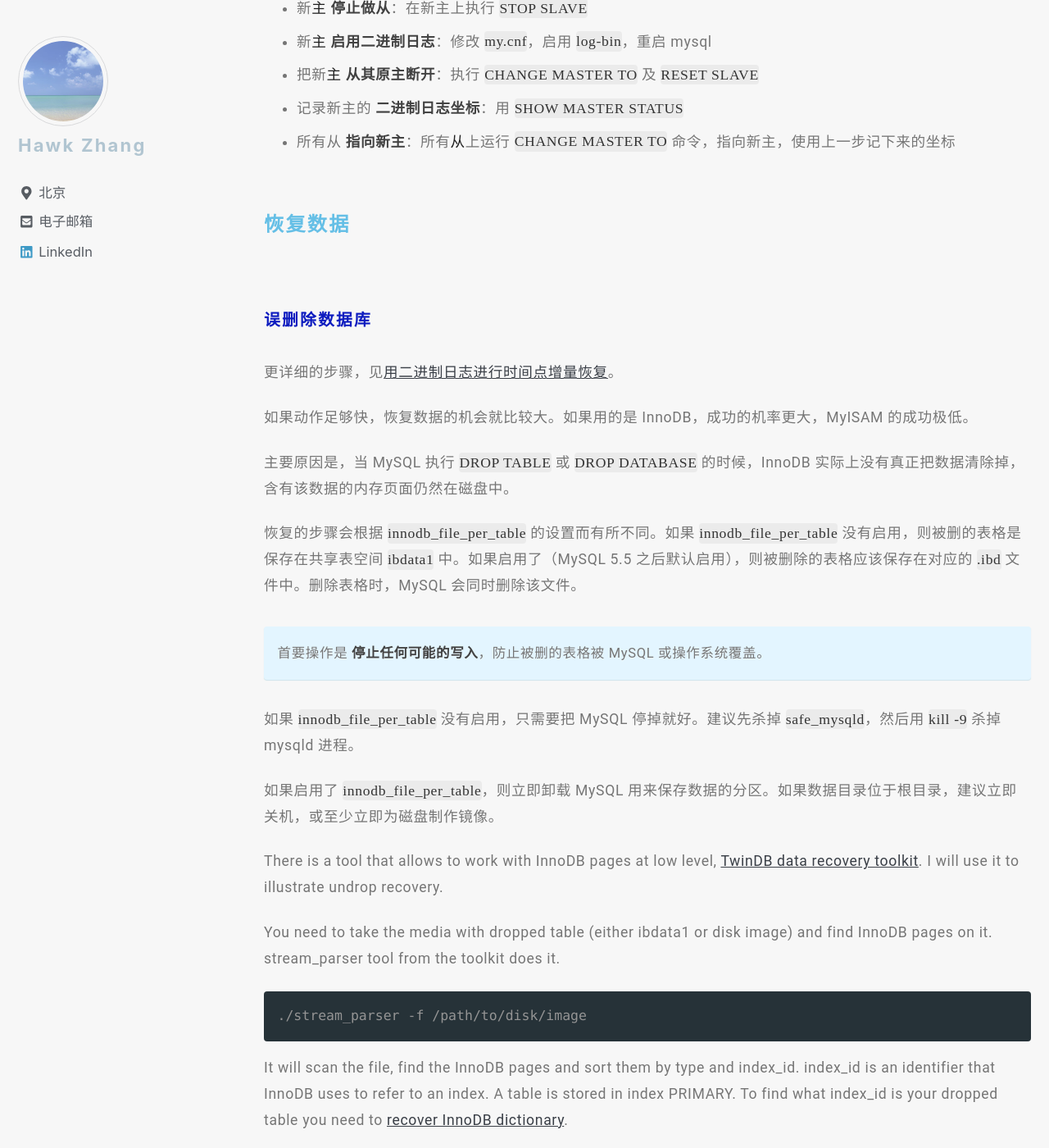
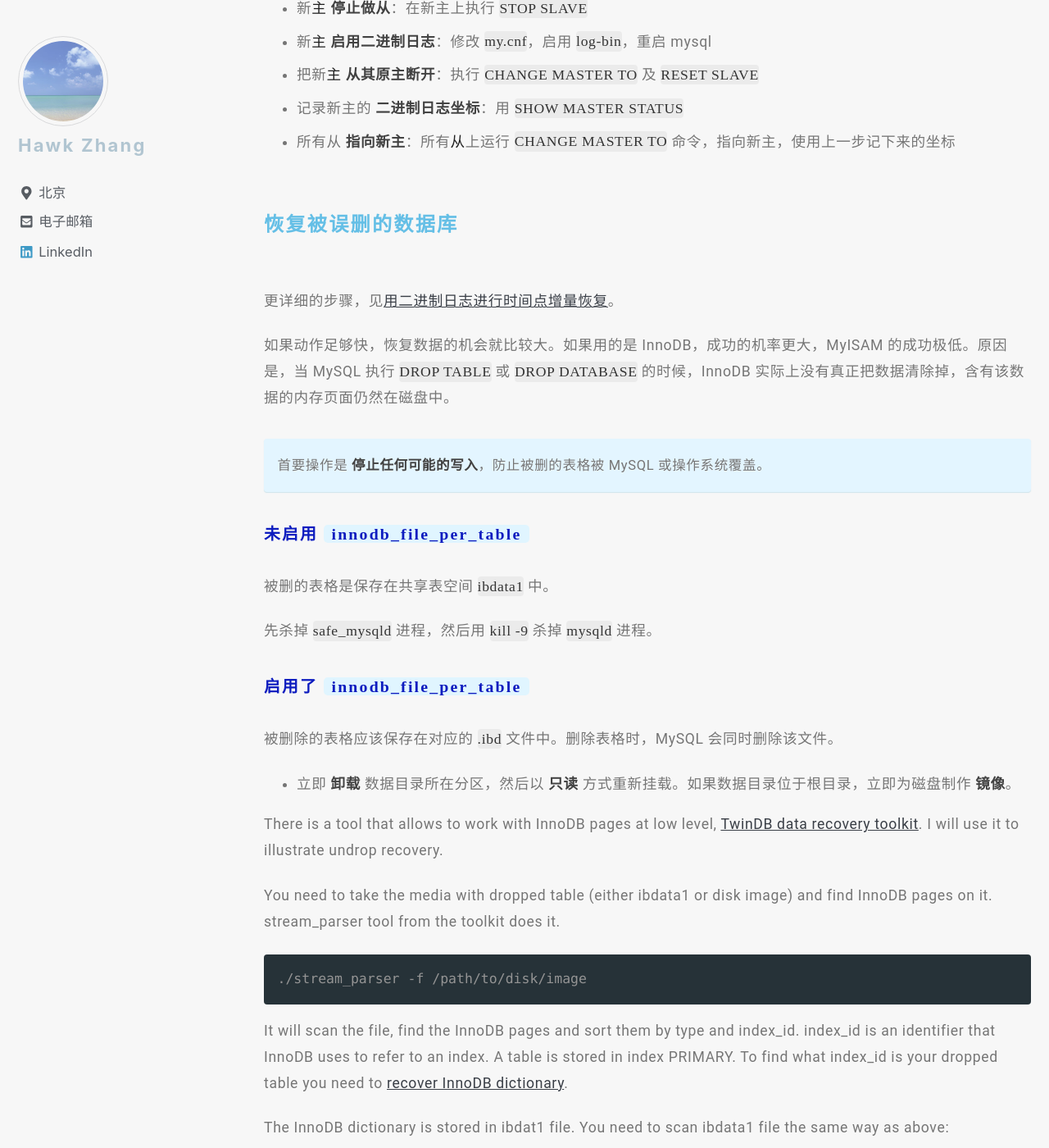
Before and after one commit to narru888/linotes_note, a Jekyll site: the page built from _posts/devop/2017-05-01-troubleshooting.md, in a window 1280 px wide and 1400 px high, scrolled down 7168 px. Shown: the whole window at 82% size. Built offline with Jekyll 4.4.1, drawn with Linux system fonts in a browser that asks for light colours; nearby versions of some CDN libraries; a script that is not in the unit is left out.

Commit message:
update on 2018-08-19 15:30:01 CST

```diff
--- a/_posts/devop/2017-05-01-troubleshooting.md
+++ b/_posts/devop/2017-05-01-troubleshooting.md
@@ -236,27 +236,27 @@ $ sudo nginx -s reload
 
 
 
-#### 恢复数据
-
-
-
-
-##### 误删除数据库
+#### 恢复被误删的数据库
 
 更详细的步骤，见[用二进制日志进行时间点增量恢复](https://linotes.imliloli.com/mysql/backup/#用二进制日志进行时间点增量恢复)。
 
-如果动作足够快，恢复数据的机会就比较大。如果用的是 InnoDB，成功的机率更大，MyISAM 的成功极低。
-
-主要原因是，当 MySQL 执行 `DROP TABLE` 或 `DROP DATABASE` 的时候，InnoDB 实际上没有真正把数据清除掉，含有该数据的内存页面仍然在磁盘中。
-
-恢复的步骤会根据 `innodb_file_per_table` 的设置而有所不同。如果 `innodb_file_per_table` 没有启用，则被删的表格是保存在共享表空间 `ibdata1` 中。如果启用了（MySQL 5.5 之后默认启用），则被删除的表格应该保存在对应的 `.ibd` 文件中。删除表格时，MySQL 会同时删除该文件。
+如果动作足够快，恢复数据的机会就比较大。如果用的是 InnoDB，成功的机率更大，MyISAM 的成功极低。原因是，当 MySQL 执行 `DROP TABLE` 或 `DROP DATABASE` 的时候，InnoDB 实际上没有真正把数据清除掉，含有该数据的内存页面仍然在磁盘中。
 
 首要操作是 **停止任何可能的写入**，防止被删的表格被 MySQL 或操作系统覆盖。
 {: .notice--info}
 
-如果 `innodb_file_per_table` 没有启用，只需要把 MySQL 停掉就好。建议先杀掉 `safe_mysqld`，然后用 `kill -9` 杀掉 mysqld 进程。
+##### 未启用 `innodb_file_per_table`
 
-如果启用了 `innodb_file_per_table`，则立即卸载 MySQL 用来保存数据的分区。如果数据目录位于根目录，建议立即关机，或至少立即为磁盘制作镜像。
+被删的表格是保存在共享表空间 `ibdata1` 中。
+
+先杀掉 `safe_mysqld` 进程，然后用 `kill -9` 杀掉 `mysqld` 进程。
+
+
+##### 启用了 `innodb_file_per_table`
+
+被删除的表格应该保存在对应的 `.ibd` 文件中。删除表格时，MySQL 会同时删除该文件。
+
+* 立即 **卸载** 数据目录所在分区，然后以 **只读** 方式重新挂载。如果数据目录位于根目录，立即为磁盘制作 **镜像**。
 
 
 
```
